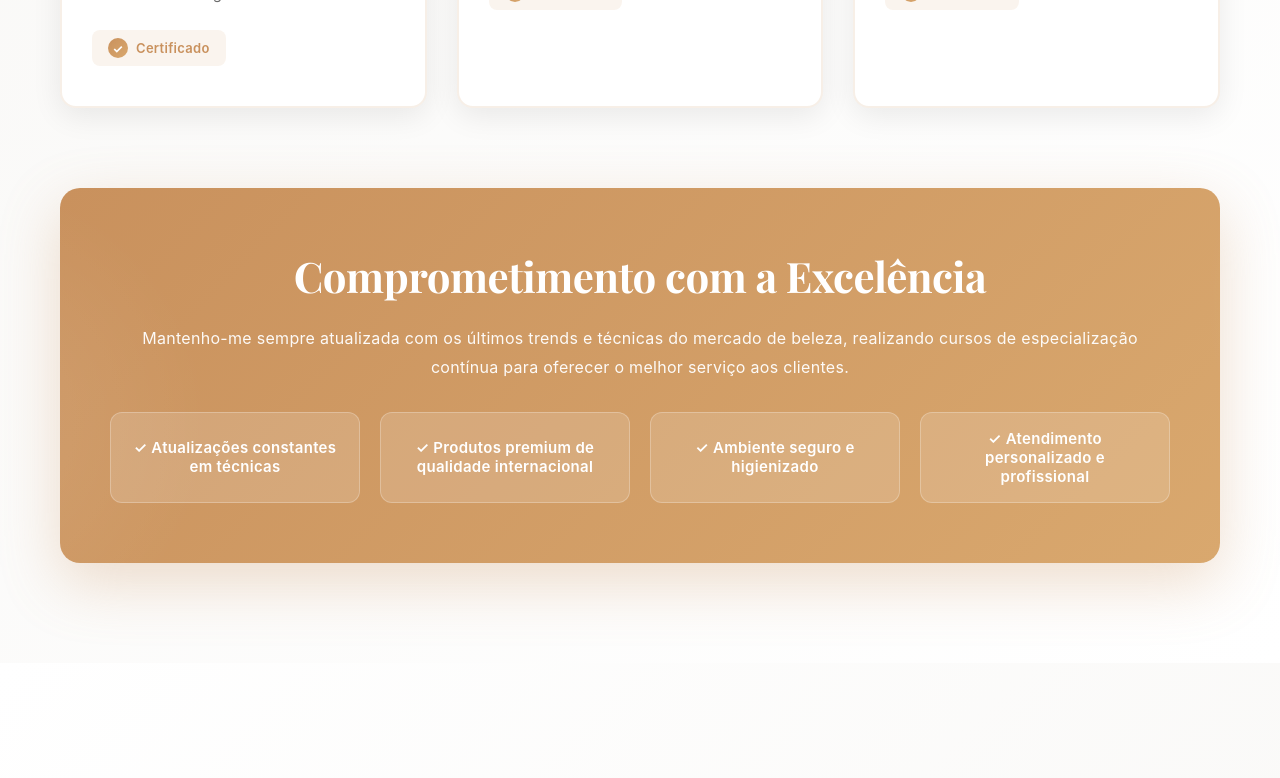
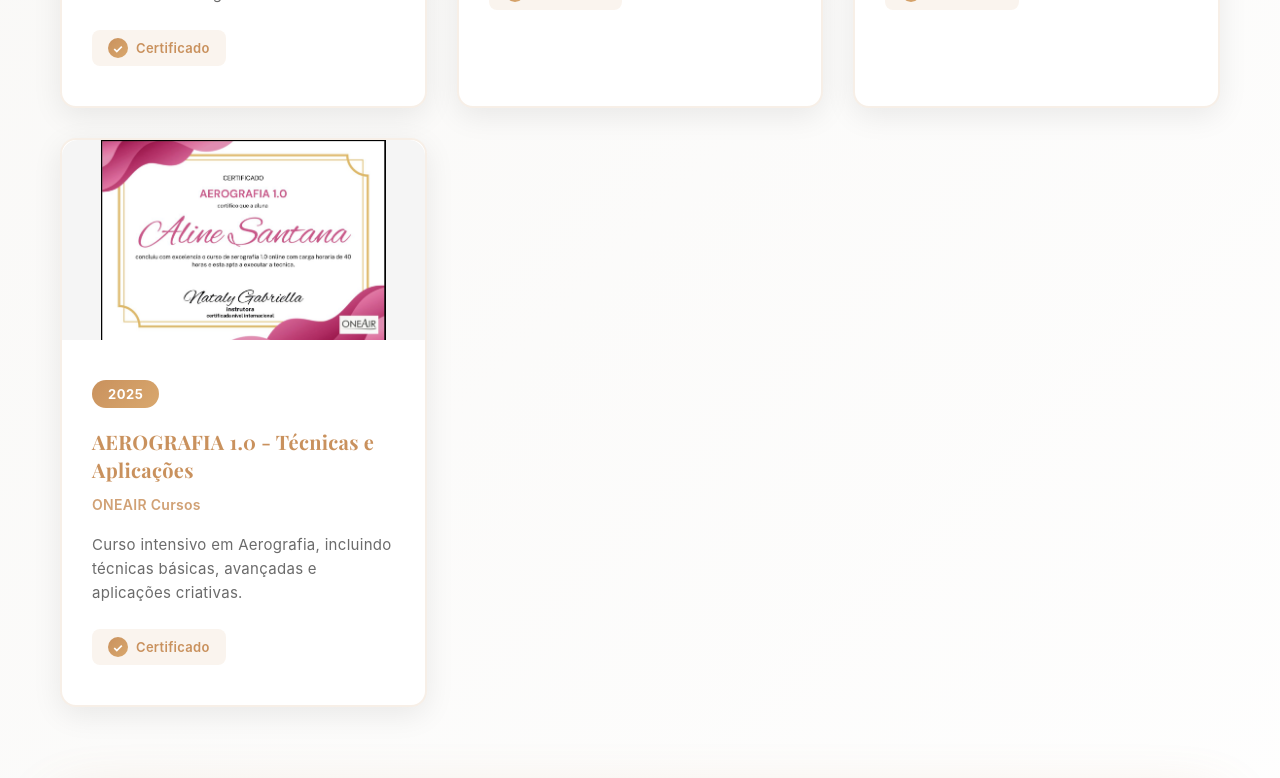
Before and after one commit to AlineStudio12/studio, a React (Vite) app: page / in a window 1280 px wide. Shown: the part 5320-6098 px from the top of the page. Built offline with nearby package versions, Linux system fonts and the light colour scheme.

Commit message:
add de novo certificado

```diff
--- a/src/components/Certifications.jsx
+++ b/src/components/Certifications.jsx
@@ -3,6 +3,7 @@
 import cert1 from '../img/certificado1.jpeg'
 import cert2 from '../img/certificado2.png'
 import cert3 from '../img/certificado3.jpeg'
+import cert4 from '../img/certificado4.jpeg'
 
 import aula1 from '../img/aula.jpeg'
 import aula2 from '../img/aula2.png'
@@ -36,16 +37,15 @@
       year: '2024',
       description: 'Treinamento completo em Aperfeiçoamento na TIPS, Técnicas de aplicação e cuidados profissionais.',
       image: cert3
+    },
+    {
+      id: 4,
+      title: 'AEROGRAFIA 1.0 - Técnicas e Aplicações',
+      issuer: 'ONEAIR Cursos',
+      year: '2025',
+      description: 'Curso intensivo em Aerografia, incluindo técnicas básicas, avançadas e aplicações criativas.',
+      image: cert4
     }
-    // {
-    //   id: 4,
-    //   title: 'Atendimento ao Cliente e Profissionalismo',
-    //   issuer: 'Centro de Desenvolvimento Profissional',
-    //   year: '2022',
-    //   description: 'Formação em excelência no atendimento, comunicação e gestão de relacionamento com clientes.',
-    //   icon: '💼',
-    //   image: 'https://via.placeholder.com/400x300?text=Certificado+Atendimento'
-    // }
   ]
   const aulas = [
     {
@@ -66,12 +66,6 @@
       date: 'Setembro 2025',
       image: aula3
     }
-    // {
-    //   id: 4,
-    //   title: 'Demonstração - Produtos Premium',
-    //   date: 'Agosto 2025',
-    //   image: 'https://via.placeholder.com/400x300?text=Demo+Produtos'
-    // }
   ]
 
   return (
--- a/src/components/Contact.jsx
+++ b/src/components/Contact.jsx
@@ -60,7 +60,7 @@
 
             <div className="social-links">
               <a href="https://www.instagram.com/alinesantana_studio_?igsh=MTg5cmIycTRrM3Uxbw%3D%3D&utm_source=qr" className="social-btn">Instagram</a>
-              <a href="https://wa.me/5581981919421?text=Ol%C3%A1%2C%20quero%20agendar%20meu%20horário!" className="social-btn">WhatsApp</a>
+              <a href="https://wa.me/5581988532736?text=Ol%C3%A1%2C%20quero%20agendar%20meu%20horário!" className="social-btn">WhatsApp</a>
               <p><a href="mailto:alinesantana.studio@gmail.com" className="social-btn">Email</a></p>
             </div>
           </div>
--- a/src/components/Footer.jsx
+++ b/src/components/Footer.jsx
@@ -27,7 +27,7 @@
       <div className="container">
         <div className="footer-content">
           <div className="footer-section">
-            <h3>Aline Nail Designer</h3>
+            <h3>Aline Santana Studio</h3>
             <p>Sua beleza é nossa prioridade. Oferecemos os melhores serviços de nail design e sobrancelha com produtos premium.</p>
           </div>
 
@@ -56,7 +56,7 @@
               <a href="https://www.instagram.com/alinesantana_studio_?igsh=MTg5cmIycTRrM3Uxbw%3D%3D&utm_source=qr" target="_blank" rel="noopener noreferrer" title="Instagram" aria-label="Instagram">
                 <InstagramIcon />
               </a>
-              <a href="https://wa.me/5581981919421?text=Ol%C3%A1%2C%20quero%20agendar%20meu%20horário!" target="_blank" rel="noopener noreferrer" title="WhatsApp" aria-label="WhatsApp">
+              <a href="https://wa.me/5581988532736?text=Ol%C3%A1%2C%20quero%20agendar%20meu%20horário!" target="_blank" rel="noopener noreferrer" title="WhatsApp" aria-label="WhatsApp">
                 <WhatsAppIcon />
               </a>
               <a href="mailto:alinesantana.studio@gmail.com" title="Email" aria-label="Email">
--- a/src/components/Hero.jsx
+++ b/src/components/Hero.jsx
@@ -11,7 +11,7 @@
         <p className="hero-description">
           Transforme sua beleza com técnicas profissionais e produtos de qualidade premium
         </p>
-        <a href="https://wa.me/5581981919421?text=Ol%C3%A1%2C%20quero%20agendar%20meu%20horário!" target="_blank" rel="noopener noreferrer">
+        <a href="https://wa.me/5581988532736?text=Ol%C3%A1%2C%20quero%20agendar%20meu%20horário!" target="_blank" rel="noopener noreferrer">
           <button className="hero-btn">Agendar Consulta</button>
         </a>
 
```
Also changed, not shown: src/img/certificado4.jpeg (added).
